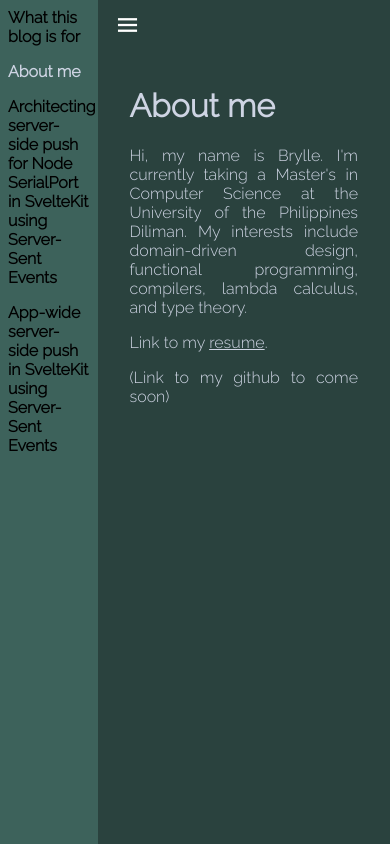
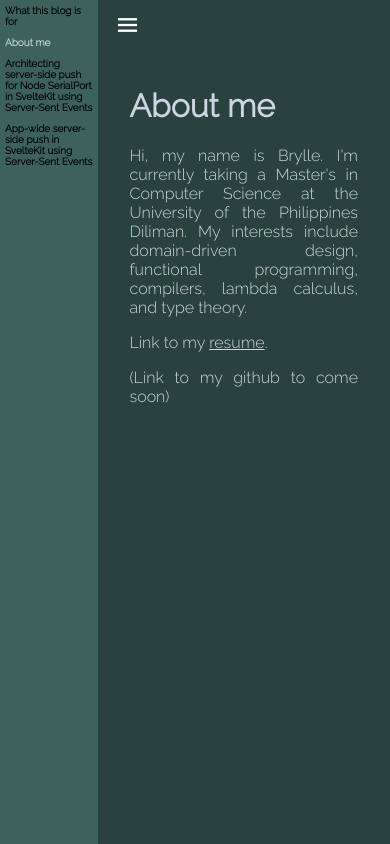
Before and after one commit to hi-brylle/hi-brylle-blog, a SvelteKit app: page /about-me in a window 390 px wide. Built offline with nearby package versions, Linux system fonts and the light colour scheme.

Commit message:
Smallen font size of links when on mobile

```diff
--- a/src/routes/+layout.svelte
+++ b/src/routes/+layout.svelte
@@ -78,6 +78,12 @@
         color: black;
     }
 
+    @media screen and (max-width: 768px) {
+        a {
+            font-size: x-small;
+        }
+    }
+
     @media (hover: hover) and (pointer: fine) {
         a:hover {
             color: #CED4E3;
```
